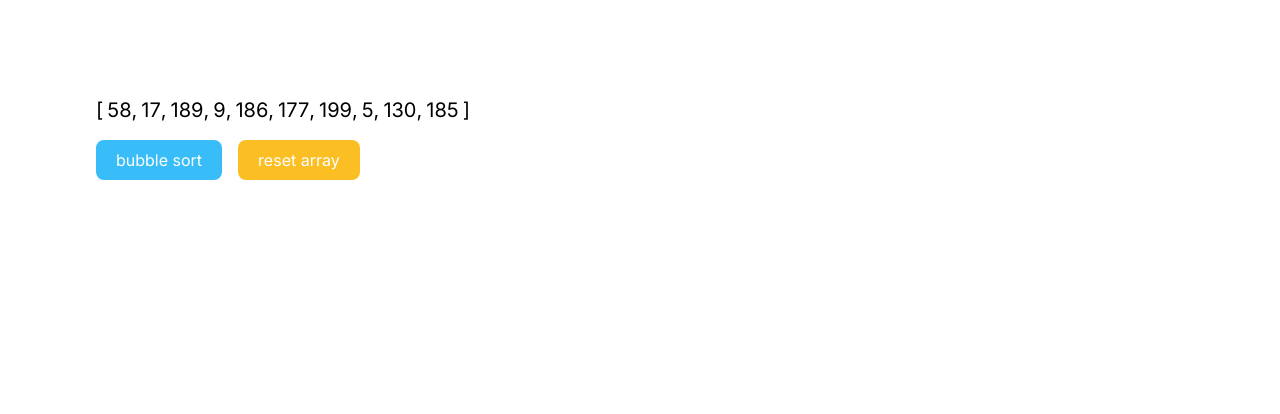
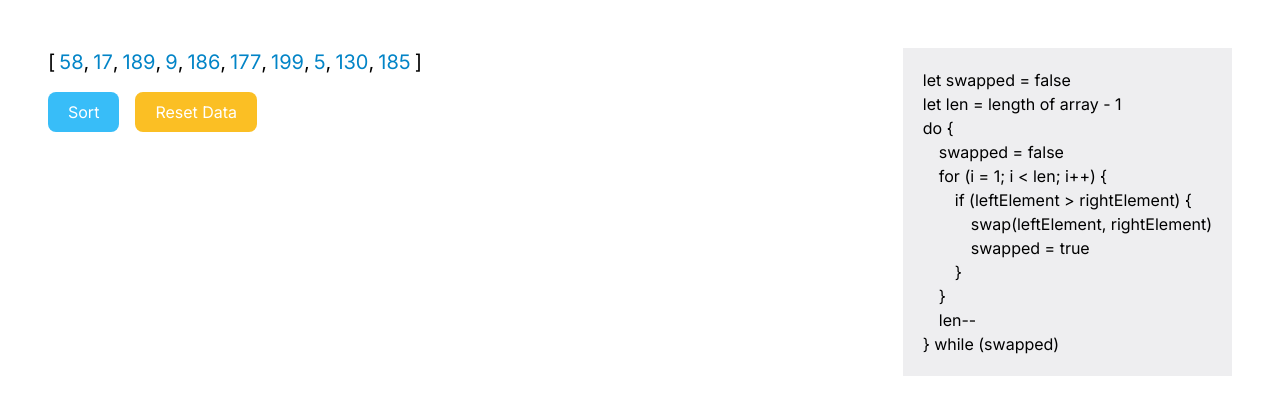
Before and after one commit to alinalex/programming-visualizer, a Next.js app: page / in a window 1280 px wide. Shown: the top 414 px of the page. Built offline with nearby package versions, Linux system fonts and the light colour scheme.

Commit message:
Changed data logic + pause + reset + code highlight

```diff
--- a/app/components/BubbleSort.tsx
+++ b/app/components/BubbleSort.tsx
@@ -1,64 +1,169 @@
 'use client'
 import { motion } from "framer-motion";
-import { useRef, useState } from "react";
+import { useEffect, useRef, useState } from "react";
 import { bubbleSortArrayLength, bubbleSortWaitMs, spring } from "../constants/bubbleSortConstants";
 import generateRandomUniqueArray from "../utils/generateRandomUniqueArray";
 import timer from "../utils/timer";
 
+type sortDataType = {
+  entries: {
+    value: number;
+    color: string;
+  }[];
+  lineNo: number[]
+}[];
+
+type sortingStatusType = 'not-started' | 'in-progress' | 'paused';
+
+const bubbleSortCode = [
+  {
+    content: 'let swapped = false',
+    padding: ''
+  },
+  {
+    content: 'let len = length of array - 1',
+    padding: ''
+  },
+  {
+    content: 'do &#123;',
+    padding: ''
+  },
+  {
+    content: 'swapped = false',
+    padding: 'pl-4'
+  },
+  {
+    content: 'for &#40;i &#61; 1&#59; i &lt; len&#59; i++&#41; &#123;',
+    padding: 'pl-4'
+  },
+  {
+    content: 'if &#40;leftElement &gt; rightElement&#41; &#123;',
+    padding: 'pl-8'
+  },
+  {
+    content: 'swap&#40;leftElement, rightElement&#41;',
+    padding: 'pl-12'
+  },
+  {
+    content: 'swapped &#61; true',
+    padding: 'pl-12'
+  },
+  {
+    content: '&#125;',
+    padding: 'pl-8'
+  },
+  {
+    content: '&#125;',
+    padding: 'pl-4'
+  },
+  {
+    content: 'len--',
+    padding: 'pl-4'
+  },
+  {
+    content: '&#125; while &#40;swapped&#41;',
+    padding: ''
+  }
+]
+
 export default function BubbleSort({ initialArray }: { initialArray: number[] }) {
+  const unsortedStateColor = 'text-sky-600';
+  const comparingStateColor = 'text-green-600';
+  const sortedStateColor = 'text-orange-600';
   const [resetInProgress, setResetInProgress] = useState(false);
-  const [exampleArray, setExampleArray] = useState<number[]>(initialArray);
-  const unsortedArray = [{ entries: initialArray }];
+  const [sortingInProgress, setSortingInProgress] = useState<sortingStatusType>('not-started');
+
+  const formattedInitialArray = [{ entries: initialArray.map(elem => ({ value: elem, color: unsortedStateColor })), lineNo: [] }];
+  const [stateArray, setStateArray] = useState<sortDataType>([]);
+  const [exampleArray, setExampleArray] = useState<sortDataType>(formattedInitialArray);
+
   const currentIndex = useRef(0);
-  let sortInterval: string | number | NodeJS.Timeout | undefined;
+  const sortInterval = useRef<NodeJS.Timeout>();
 
   async function resetArray() {
     setResetInProgress(true);
-    const updatedArray = generateRandomUniqueArray({ length: bubbleSortArrayLength });
+    setSortingInProgress('not-started');
+    clearInterval(sortInterval.current);
+    currentIndex.current = 0;
+    const updatedArray = [{ entries: generateRandomUniqueArray({ length: bubbleSortArrayLength }).map(elem => ({ value: elem, color: unsortedStateColor })), lineNo: [] }];
+    setStateArray([]);
     setExampleArray(updatedArray);
-    await timer(bubbleSortWaitMs);
+    await timer(100);
     setResetInProgress(false);
   }
 
-  async function bubbleSort({ arr }: { arr: number[] }) {
-    let swapped;
+  function prepareDataForInsertion({ arr, i }: {
+    arr: {
+      value: number;
+      color: string;
+    }[], i: number
+  }) {
+    return arr.map((elem, index) => (elem.color === sortedStateColor || [i, i + 1].includes(index) ? { ...elem } : { value: elem.value, color: unsortedStateColor }))
+  }
+
+  function bubbleSort({ arr }: { arr: sortDataType }) {
+    let swapped = false;
+    let len = arr[0].entries.length - 1;
+    const res: sortDataType = [{ entries: arr[0].entries.map(elem => ({ value: elem.value, color: elem.color })), lineNo: [0, 1] }];
 
     do {
       swapped = false;
-      for (let i = 0; i < arr.length - 1; i++) {
-        if (arr[i] > arr[i + 1]) {
-          let temp = arr[i];
-          arr[i] = arr[i + 1];
-          arr[i + 1] = temp;
+      for (let i = 0; i < len; i++) {
+        arr[0].entries[i].color = comparingStateColor;
+        arr[0].entries[i + 1].color = comparingStateColor;
+        res.push({ entries: prepareDataForInsertion({ arr: arr[0].entries, i }), lineNo: [5] });
+        if (arr[0].entries[i].value > arr[0].entries[i + 1].value) {
+          let temp = arr[0].entries[i].value;
+          arr[0].entries[i].value = arr[0].entries[i + 1].value;
+          arr[0].entries[i + 1].value = temp;
           swapped = true;
-          unsortedArray.push({ entries: [...arr] });
-          // setExampleArray([...exampleArray, { entries: arr }]);
-          // await timer(50);
+          res.push({ entries: prepareDataForInsertion({ arr: arr[0].entries, i }), lineNo: [6] });
         }
       }
+      arr[0].entries[len].color = sortedStateColor;
+      len--;
+      res.push({ entries: arr[0].entries.map((elem, index) => (elem.color === sortedStateColor ? { ...elem } : { value: elem.value, color: unsortedStateColor })), lineNo: [11] });
     } while (swapped);
-
-    // return arr;
+    res.push({ entries: arr[0].entries.map(elem => ({ value: elem.value, color: unsortedStateColor })), lineNo: [] });
+    return res;
   }
 
-  async function reorder() {
-    bubbleSort({ arr: [...unsortedArray[0].entries] });
-    // setExampleArray(unsortedArray[currentIndex.current].entries)
-    clearInterval(sortInterval);
-    sortInterval = setInterval(function () {
-      if (currentIndex.current < (unsortedArray.length - 1)) {
-        // setCurrentIndex(prevState => prevState + 1);
+  function sortAnimation() {
+    sortInterval.current = setInterval(function () {
+      if (currentIndex.current < (stateArray.length - 1)) {
+        setExampleArray([stateArray[currentIndex.current]])
         currentIndex.current += 1;
-        console.log('currentIndex', currentIndex);
-        setExampleArray(unsortedArray[currentIndex.current].entries)
       } else {
-        clearInterval(sortInterval);
+        currentIndex.current = 0;
+        pauseSortAnimation();
       }
     }, bubbleSortWaitMs);
   }
 
+  function pauseSortAnimation() {
+    setSortingInProgress('paused');
+    clearInterval(sortInterval.current);
+  }
+
+  async function reorder() {
+    setSortingInProgress('in-progress');
+    if (!stateArray.length && sortingInProgress === 'not-started') {
+      const res = bubbleSort({ arr: [{ entries: exampleArray[0].entries.map(elem => ({ value: elem.value, color: elem.color })), lineNo: [] }] })
+      setStateArray(res);
+    }
+  }
+
+  useEffect(() => {
+    if (sortingInProgress === 'in-progress' && stateArray.length > 0) {
+      clearInterval(sortInterval.current);
+      sortAnimation();
+    }
+  }, [stateArray, sortingInProgress]);
+
   return (
     <section>
+      <div className="flex justify-between">
+        <div>
           {
             resetInProgress
               ?
@@ -67,16 +172,15 @@ export default function BubbleSort({ initialArray }: { initialArray: number[] })
               <div className="flex">
                 <div className="text-xl mr-1">[</div>
                 {
-              exampleArray.map((item, index) => (
-                <div key={item} className="flex">
+                  exampleArray[0].entries.map((item, index) => (
+                    <div key={item.value} className="flex">
                       <motion.div
                         layout
-                    key={item}
+                        key={item.value}
                         transition={spring}
-                    className={`text-xl max-w-fit`}
-                  // ${sortedIndexes.includes(index) && 'text-orange-700'} ${isCompared.includes(index) && 'text-green-700'}
-                  >{item}</motion.div>
-                  {index !== exampleArray.length - 1 && <div className="text-xl mr-1">,</div>}
+                        className={`text-xl max-w-fi ${item.color}`}
+                      >{item.value}</motion.div>
+                      {index !== exampleArray[0].entries.length - 1 && <div className="text-xl mr-1">,</div>}
                     </div>
                   ))
                 }
@@ -86,10 +190,16 @@ export default function BubbleSort({ initialArray }: { initialArray: number[] })
           <div className="flex gap-x-4">
             <div
               className={`mt-4 rounded-lg w-fit py-2 px-5 text-white bg-sky-400 cursor-pointer`}
-          // ${sortingInProgress ? 'pointer-events-none bg-gray-500' : 'bg-sky-400 cursor-pointer'}
-          onClick={e => reorder()}
-        >bubble sort</div>
-        <div className={`mt-4 cursor-pointer rounded-lg bg-amber-400 w-fit py-2 px-5 text-white`} onClick={(e) => resetArray()}>reset array</div>
+              onClick={e => sortingInProgress === 'in-progress' ? pauseSortAnimation() : reorder()}
+            >{sortingInProgress === 'in-progress' ? 'Pause' : 'Sort'}</div>
+            <div className={`mt-4 cursor-pointer rounded-lg bg-amber-400 w-fit py-2 px-5 text-white`} onClick={(e) => resetArray()}>Reset Data</div>
+          </div>
+        </div>
+        <div className="bg-[#eeeef0] p-5">
+          {bubbleSortCode.map((elem, index) =>
+            <p key={index} className={`${elem.padding} ${exampleArray[0].lineNo.includes(index) && 'bg-black text-white'}`} dangerouslySetInnerHTML={{ __html: elem.content }} />
+          )}
+        </div>
       </div>
     </section>
   )
--- a/app/page.tsx
+++ b/app/page.tsx
@@ -7,7 +7,7 @@ export default function Home() {
   const initialArray = generateRandomUniqueArray({ length: bubbleSortArrayLength });
 
   return (
-    <main className="min-h-screen p-24">
+    <main className="min-h-screen p-12">
       <BubbleSort initialArray={initialArray} />
     </main>
   );
```
Lines whose indentation alone changed are shown as unchanged.
